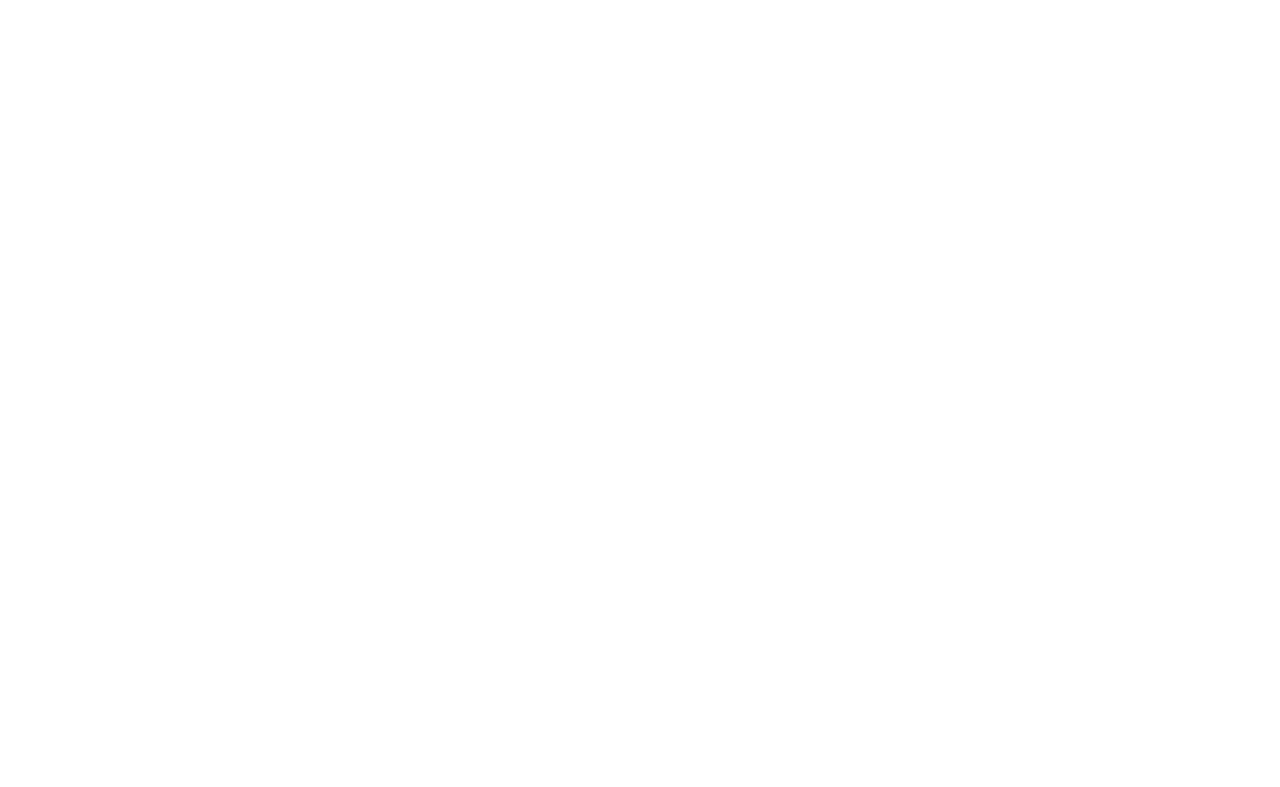
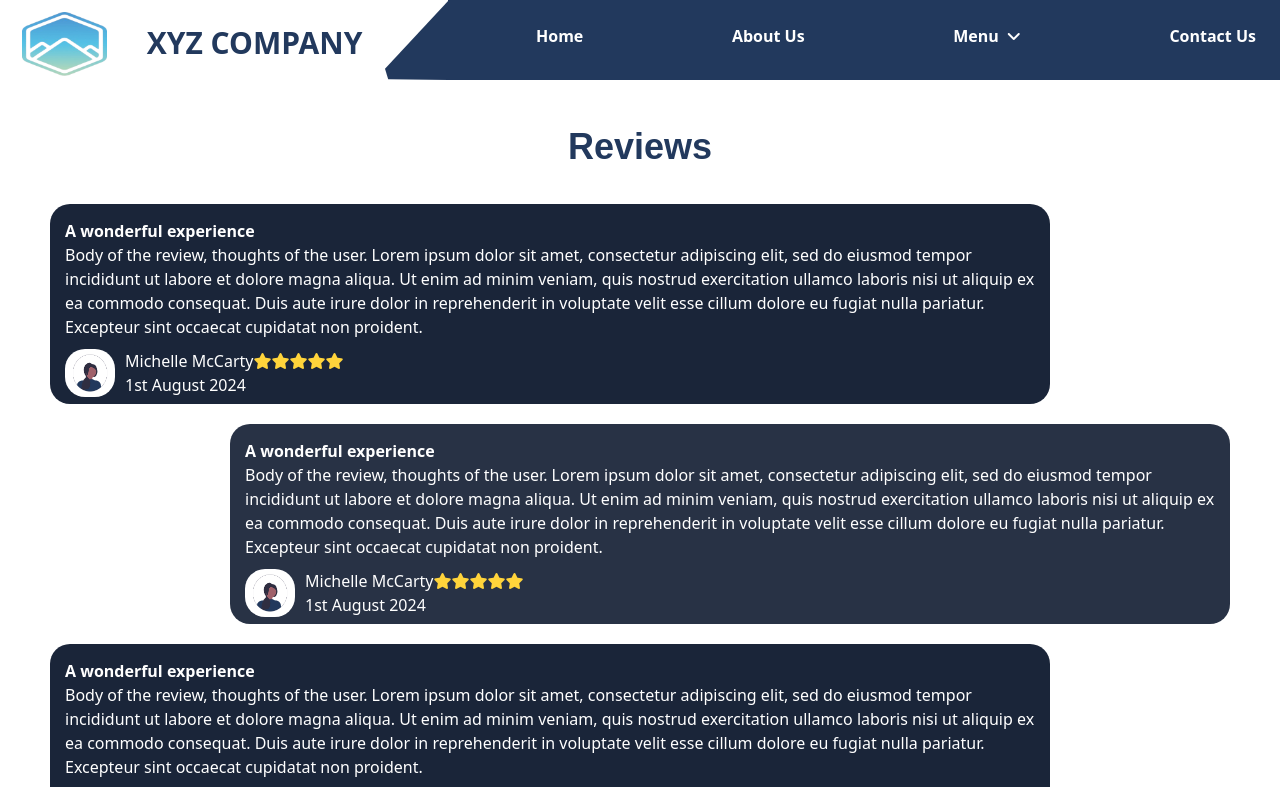
Before and after one commit to harshu1705/React-Team-Internship-project, a React (Create React App) app: page /Review in a window 1280 px wide. Before the commit this address had no page. Shown: the top 787 px of the page. Built offline with nearby package versions, Linux system fonts and the light colour scheme.

Commit message:
Review page done, stars added to blog page

```diff
--- a/src/App.js
+++ b/src/App.js
@@ -4,7 +4,8 @@
 import Blog from '../src/Pages/Blog'
 import Project from '../src/Pages/Project'
 import Event from '../src/Pages/Event'
-import EventDetail from './Pages/EventDetail';
+import EventDetail from './Pages/EventDetail'
+import Review from './Pages/Review';
 function App() {
   return (
    <Router>
@@ -14,6 +15,9 @@
         <Route path="/Project" element={<Project/>}/>
         <Route path="/Event" element={<Event/>}/>
         <Route path="/event/:id" element={<EventDetail />} />
+        <Route path="/Review" element={<Review />} />
+
+
       </Routes>
    </Router>
   );
--- a/src/Pages/Blog.jsx
+++ b/src/Pages/Blog.jsx
@@ -1,8 +1,6 @@
 import React from 'react'
 import Navbar from '../Components/HomePage/Navbar'
 import Footer from '../Components/HomePage/Footer'
-
-
 import BlogEntry from './Entryblog'
 import '@fortawesome/fontawesome-free/css/all.min.css';
 
@@ -20,7 +18,7 @@
         <BlogEntry title="New Endeavours" />
         <BlogEntry title="New Endeavours" />
         </div>
-        {/* <div><Footer/></div> */}
+
       </div>
       <div><Footer/></div>
     </div>
--- a/src/Pages/Entryblog.js
+++ b/src/Pages/Entryblog.js
@@ -2,7 +2,7 @@
 import React from 'react';
 import './blogentry.css'; // Your CSS file for styling
 import '@fortawesome/fontawesome-free/css/all.min.css';
-import myimage from '../assets/mountain.png'
+import myimage from '../assets/profilepic.png'
 
 
 
@@ -14,10 +14,17 @@
         <div className="blog-entry-left">
             <img src={myimage} alt='image' width={50} height={50}/>
             {/* add stars for rating it */}
+            <div>
+                <i className="fa-solid fa-star" style={{ color: '#FFD43B' }}></i>
+                <i className="fa-solid fa-star" style={{ color: '#FFD43B' }}></i>
+                <i className="fa-solid fa-star" style={{ color: '#FFD43B' }}></i>
+                <i className="fa-solid fa-star" style={{ color: '#FFD43B' }}></i>
+                <i className="fa-solid fa-star" style={{ color: '#FFD43B' }}></i>
+            </div>
         </div>
         <div className="blog-entry-right">
             <div className="Title font-bold">{title}</div>
-            <p>This would be the content of the blog</p>
+            <p>This would be the content of the blog.</p>
 
         </div>
 
--- a/src/Pages/Review.jsx
+++ b/src/Pages/Review.jsx
@@ -1,8 +1,28 @@
 import React from 'react'
+import Navbar from '../Components/HomePage/Navbar'
+import Footer from '../Components/HomePage/Footer'
+import ReviewEntry from './ReviewBox'
+import './reviewbox.css';
+
+
 
 function Review() {
   return (
-    <div>Review</div>
+    <div>
+      <div><Navbar/></div>
+      <div className="flex-review-container">
+
+        <div className="our-review">Reviews</div>
+        <div>
+        <ReviewEntry title="A wonderful experience"/>
+        <ReviewEntry title="A wonderful experience"/>
+        <ReviewEntry title="A wonderful experience"/>
+        <ReviewEntry title="A wonderful experience"/>
+        </div>
+
+      </div>
+      <div><Footer/></div>
+    </div>
   )
 }
 
--- /dev/null
+++ b/src/Pages/ReviewBox.js
@@ -0,0 +1,39 @@
+
+import React from 'react';
+import './reviewbox.css'; // Your CSS file for styling
+import '@fortawesome/fontawesome-free/css/all.min.css';
+import myimage from '../assets/profilepic.png'
+
+
+
+
+const ReviewEntry = ({ title }) => {
+  return (
+    <div className="review-box">
+
+        <div className="review-top">
+            <div className="Title font-bold">{title}</div>
+            <div> Body of the review, thoughts of the user. Lorem ipsum dolor sit amet, consectetur adipiscing elit, sed do eiusmod tempor incididunt ut labore et dolore magna aliqua. Ut enim ad minim veniam, quis nostrud exercitation ullamco laboris nisi ut aliquip ex ea commodo consequat. Duis aute irure dolor in reprehenderit in voluptate velit esse cillum dolore eu fugiat nulla pariatur. Excepteur sint occaecat cupidatat non proident.</div>
+        </div>
+        <div className="review-bottom">
+            <img src={myimage} alt='image' width={50} height={50}/>
+            <div className='name-date'>
+                <p>Michelle McCarty</p>
+                <p>1st August 2024</p>
+            </div>
+
+            {/* add stars for rating*/}
+            <div>
+                <i className="fa-solid fa-star" style={{ color: '#FFD43B' }}></i>
+                <i className="fa-solid fa-star" style={{ color: '#FFD43B' }}></i>
+                <i className="fa-solid fa-star" style={{ color: '#FFD43B' }}></i>
+                <i className="fa-solid fa-star" style={{ color: '#FFD43B' }}></i>
+                <i className="fa-solid fa-star" style={{ color: '#FFD43B' }}></i>
+            </div>
+        </div>
+
+    </div>
+  );
+};
+
+export default ReviewEntry;
--- a/src/Pages/blogentry.css
+++ b/src/Pages/blogentry.css
@@ -60,6 +60,7 @@
     font-size: 36px;
     color: #22395d;
     margin: 10px;
+    font-weight: bold;
 
 
 }
@@ -73,39 +74,3 @@
     align-items: center;
 
 }
-
-
-
-
-  /* .blog-entry {
-    background-color: #1d4ed8;
-    padding: 20px;
-    text-align: center;
-    height: 10%;
-    color: white;
-    margin-left: 5%;
-    margin-right: 5%;
-    /* margin-top: 5%;
-    margin-bottom: 5%;
-    border-radius: 20px ;
-  }
-
-  .blog-entry img {
-    width: 50px; /* Adjust as needed *
-    height: 50px;
-    margin-bottom: 10px;
-  }
-  .our-blog {
-    font-family: Arial, sans-serif;
-    font-size: 36px;
-    color: #1d4ed8;
-    margin: 10px; /* Or use specific margin properties *
-    display: flex;
-  }
-  .blog-entry title{
-    font-family: Arial, sans-serif;
-    font-size: 24px;
-    justify-content:flex-start;
-
-  }
-  */
--- /dev/null
+++ b/src/Pages/reviewbox.css
@@ -0,0 +1,97 @@
+.review-box{
+    /* background-color: #22395d;  */
+        background-color: #1a2539;
+
+
+    height: 200px;
+    width: 1000px;
+    color: white;
+    padding: 10px;
+    display: flex;
+    flex: 2 1;
+    border-radius: 20px ;
+    box-shadow: 0 0 10px rgba(0,0,0,0);
+    margin: 20px;
+    flex-direction: column;
+
+    justify-content: left;
+
+
+}
+
+.review-top{
+    display: flex;
+    flex-direction: column;
+    padding: 5px;
+}
+
+.review-bottom img{
+    align-items: center;
+    justify-content: center;
+    border-radius: 20px;
+}
+
+/* star css part */
+
+.review-bottom{
+    display: flex;
+    flex: 1 2 3;
+    padding: 5px;
+}
+
+.review-bottom p{
+    padding-left: 10px;
+}
+
+/* .review-top title{
+    font-family: Arial, sans-serif;
+    font-size: 24px;
+    justify-content:flex-start;
+    margin-bottom: 10px;
+} */
+
+.title{
+    font-family: Arial, sans-serif;
+    font-size: 30px;
+    font-weight: bold;
+    color: #fff;
+
+}
+
+
+
+
+.our-review {
+    font-family: Arial, sans-serif;
+    font-size: 36px;
+    color: #22395d;
+    font-weight: bold;
+    margin: 10px;
+    justify-content: center;
+    text-align: center;
+
+
+}
+
+ .flex-review-container{
+    display: flex;
+    flex-direction: column;
+    justify-content: space-around;
+    margin: 30px;
+    /* justify-content: center; */
+    /* align-items: start; */
+
+}
+
+
+
+/* Align the 2nd and 4th .review-box to the right */
+.flex-review-container .review-box:nth-of-type(2),
+.flex-review-container .review-box:nth-of-type(4) {
+    margin-left: auto;
+    background-color: #1a2539ef;
+}
+
+.flex-review-container .review-box .review-bottom :nth-of-type(3){
+    margin-left: auto;
+}
```
Also changed, not shown: src/assets/profilepic.png (added).
